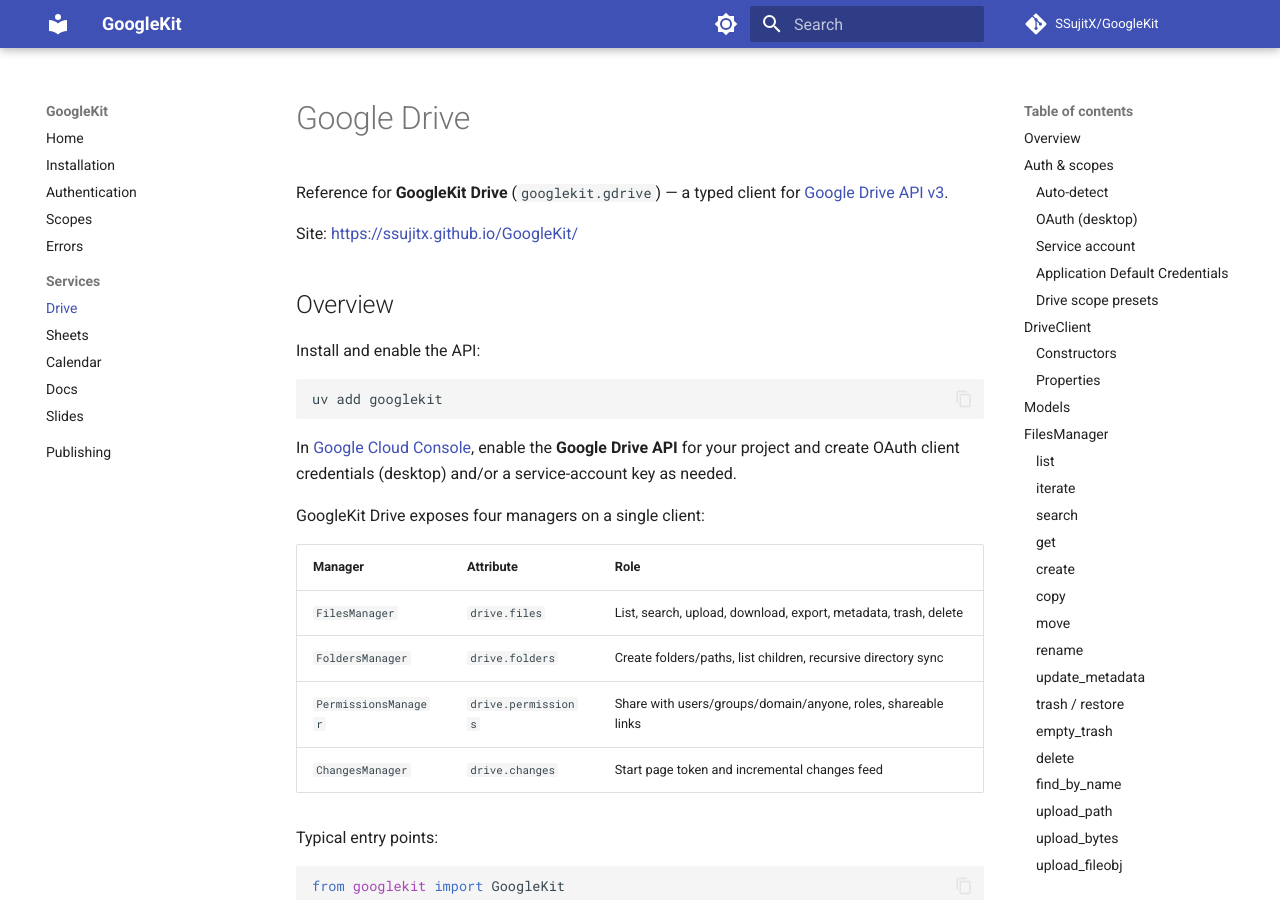
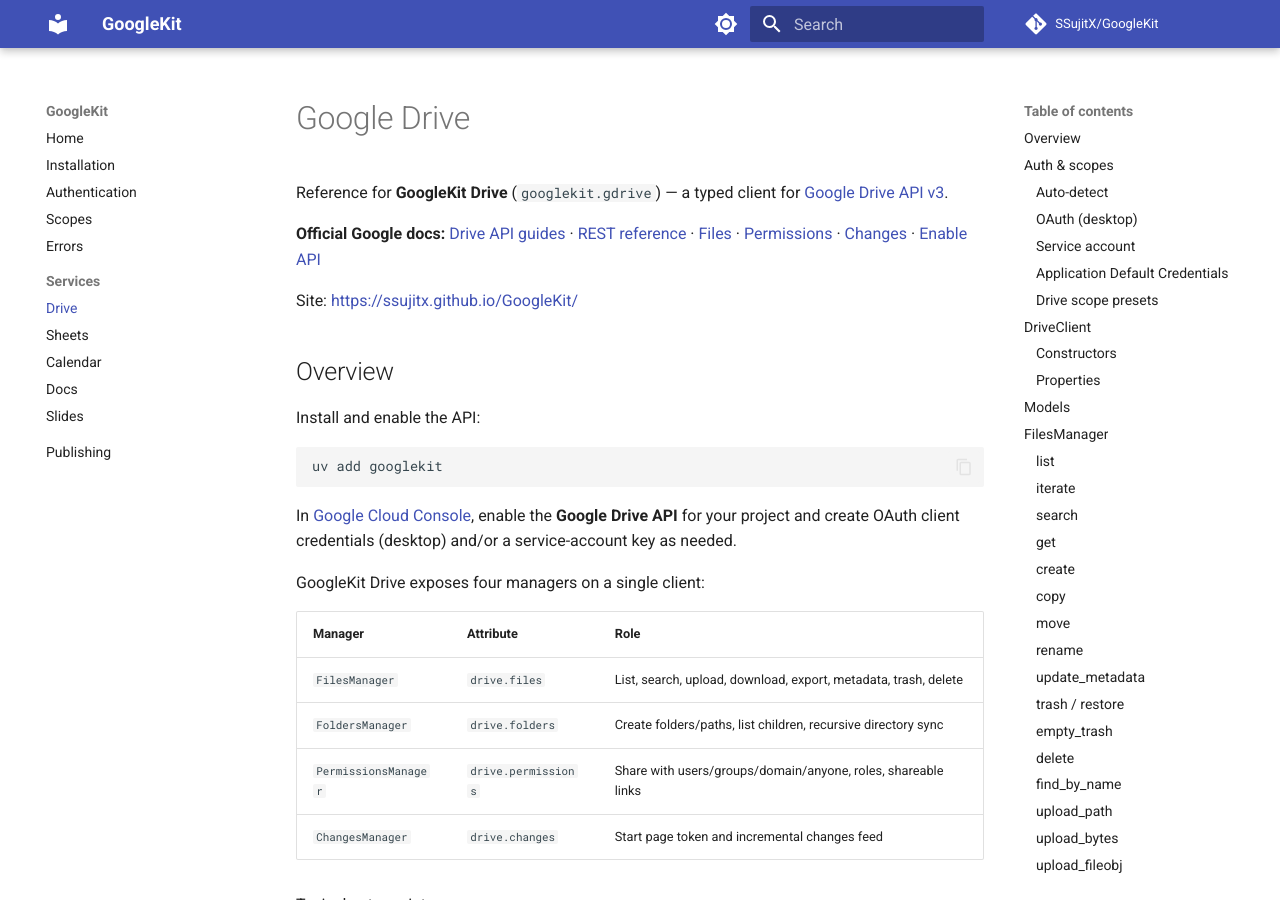
Before and after one commit to SSujitX/GoogleKit, an MkDocs documentation site: the page built from docs/drive.md, in a window 1280 px wide and 900 px high. Built offline with MkDocs 1.6.1 and Material for MkDocs 9.7.7, drawn with Linux system fonts in a browser that asks for light colours; comment, search, counter and statistics services are not loaded.

Commit message:
docs: Add metadata and official Google Drive API links to enhance documentation clarity and user guidance for GoogleKit

```diff
--- a/docs/drive.md
+++ b/docs/drive.md
@@ -1,6 +1,21 @@
+---
+title: Google Drive API Python client (GoogleKit)
+description: >-
+  Upload, download, search, share, and export Google Drive files with GoogleKit.
+  Typed DriveClient for Drive API v3 — folders, permissions, changes, Shared Drives.
+---
+
 # Google Drive
 
-Reference for **GoogleKit Drive** (`googlekit.gdrive`) — a typed client for [Google Drive API v3](https://developers.google.com/drive/api/v3/reference).
+Reference for **GoogleKit Drive** (`googlekit.gdrive`) — a typed client for
+[Google Drive API v3](https://developers.google.com/workspace/drive/api/reference/rest/v3).
+
+**Official Google docs:** [Drive API guides](https://developers.google.com/workspace/drive/api/guides/about-sdk) ·
+[REST reference](https://developers.google.com/workspace/drive/api/reference/rest/v3) ·
+[Files](https://developers.google.com/workspace/drive/api/reference/rest/v3/files) ·
+[Permissions](https://developers.google.com/workspace/drive/api/reference/rest/v3/permissions) ·
+[Changes](https://developers.google.com/workspace/drive/api/reference/rest/v3/changes) ·
+[Enable API](https://console.cloud.google.com/apis/library/drive.googleapis.com)
 
 Site: [https://ssujitx.github.io/GoogleKit/](https://ssujitx.github.io/GoogleKit/)
 
```
